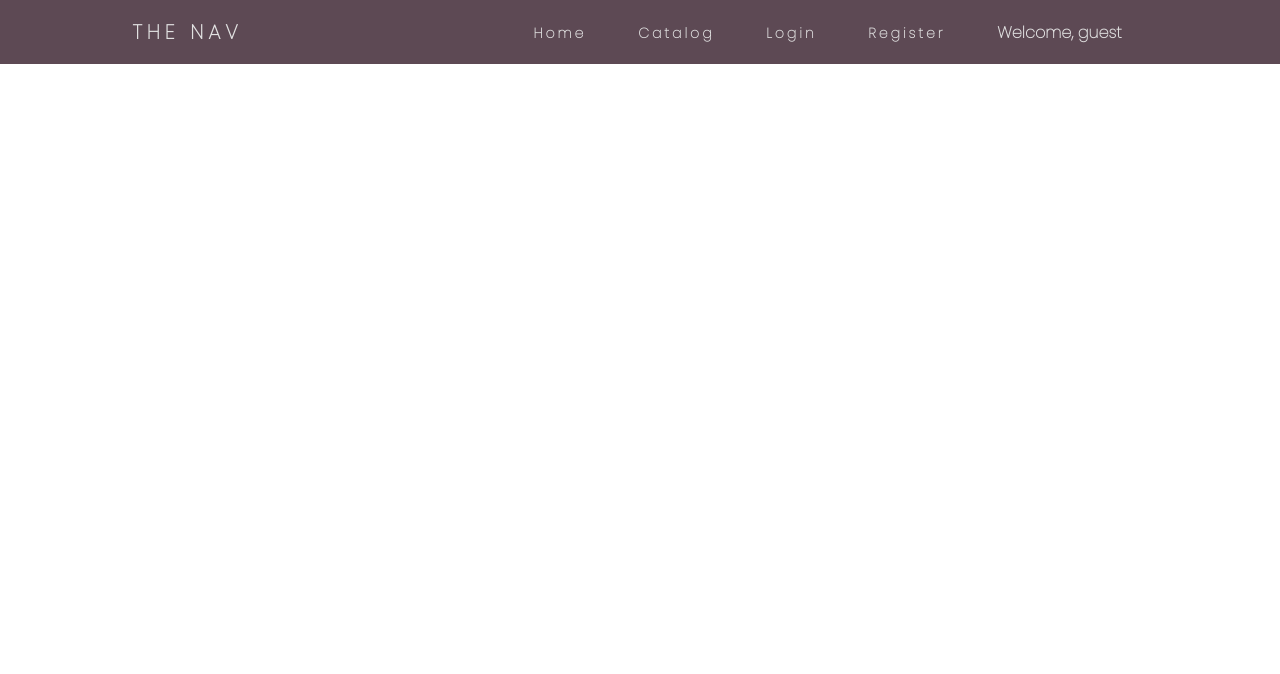
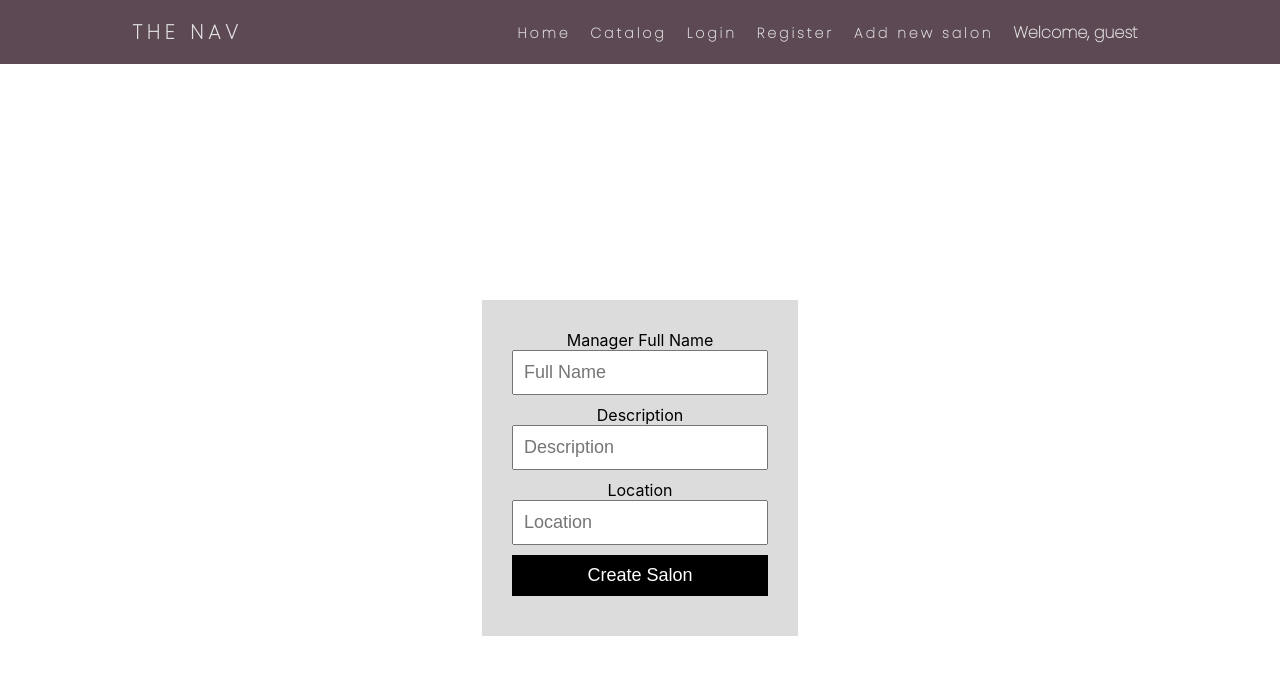
Before and after one commit to DanielaDraganova/SalonManagement, a React (Create React App) app: page /create-salon in a window 1280 px wide. Shown: the top 674 px of the page. Built offline with nearby package versions, Linux system fonts and the light colour scheme; no server answers.

Commit message:
Implement create new salon functionality

```diff
--- a/src/Components/AppRouter.js
+++ b/src/Components/AppRouter.js
@@ -2,6 +2,7 @@ import React, { Component } from "react";
 import { BrowserRouter, Routes, Route } from "react-router-dom";
 import Login from "./Login/Login";
 import Register from "./Register/Register";
+import CreateSalon from "./CreateSalon/CreateSalon";
 
 function AppRouter() {
   return (
@@ -11,6 +12,7 @@ function AppRouter() {
         <Route path="/catalog" element={<div>Catalog page</div>}></Route>
         <Route path="/login" element={<Login />}></Route>
         <Route path="/register" element={<Register />}></Route>
+        <Route path="/create-salon" element={<CreateSalon />}></Route>
       </Routes>
     </BrowserRouter>
   );
--- a/src/Components/CreateSalon/CreateSalon.js
+++ b/src/Components/CreateSalon/CreateSalon.js
@@ -0,0 +1,59 @@
+import React, { useEffect, useState } from "react";
+import { useAuthState } from "react-firebase-hooks/auth";
+import { Link, useNavigate } from "react-router-dom";
+import { auth, createSalonInDB } from "../../firebase";
+import styles from "../Register/Register.module.css";
+
+function CreateSalon() {
+  const [name, setName] = useState("");
+  const [description, setDescription] = useState("");
+  const [location, setLocation] = useState("");
+
+  const [user, loading, error] = useAuthState(auth);
+  const navigate = useNavigate();
+  const createSalon = () => {
+    if (!name) alert("Please enter name");
+    createSalonInDB({ name, description, location });
+  };
+  useEffect(() => {
+    if (loading) return;
+    if (user) navigate("/dashboard");
+  }, [user, loading]);
+  return (
+    <div className={styles.register}>
+      <div className={styles["register__container"]}>
+        <label>Manager Full Name</label>
+        <input
+          type="text"
+          className={styles["register__textBox"]}
+          value={name}
+          onChange={(e) => setName(e.target.value)}
+          placeholder="Full Name"
+        />
+
+        <label>Description</label>
+        <input
+          type="text"
+          className={styles["register__textBox"]}
+          value={description}
+          onChange={(e) => setDescription(e.target.value)}
+          placeholder="Description"
+        />
+
+        <label>Location</label>
+        <input
+          type="text"
+          className={styles["register__textBox"]}
+          value={location}
+          onChange={(e) => setLocation(e.target.value)}
+          placeholder="Location"
+        />
+
+        <button className={styles["register__btn"]} onClick={createSalon}>
+          Create Salon
+        </button>
+      </div>
+    </div>
+  );
+}
+export default CreateSalon;
--- a/src/Components/Header/Header.js
+++ b/src/Components/Header/Header.js
@@ -39,6 +39,9 @@ function Header() {
             <li>
               <a href="/register">Register</a>
             </li>
+            <li>
+              <a href="/create-salon">Add new salon</a>
+            </li>
           </React.Fragment>
         )}
 
--- a/src/Components/Register/Register.js
+++ b/src/Components/Register/Register.js
@@ -7,6 +7,7 @@ import {
   signInWithGoogle,
 } from "../../firebase";
 import styles from "../Register/Register.module.css";
+
 function Register() {
   const [email, setEmail] = useState("");
   const [password, setPassword] = useState("");
--- a/src/firebase.js
+++ b/src/firebase.js
@@ -92,8 +92,23 @@ const sendPasswordReset = async (email) => {
     alert(err.message);
   }
 };
+
 const logout = () => {
   signOut(auth);
+};
+
+const createSalonInDB = async (salon) => {
+  try {
+    console.log(db);
+    await addDoc(collection(db, "salons"), {
+      name: salon.name,
+      description: salon.description,
+      location: salon.location,
+    });
+  } catch (err) {
+    console.error(err);
+    alert(err.message);
+  }
 };
 export {
   auth,
@@ -103,4 +118,5 @@ export {
   registerWithEmailAndPassword,
   sendPasswordReset,
   logout,
+  createSalonInDB,
 };
```
